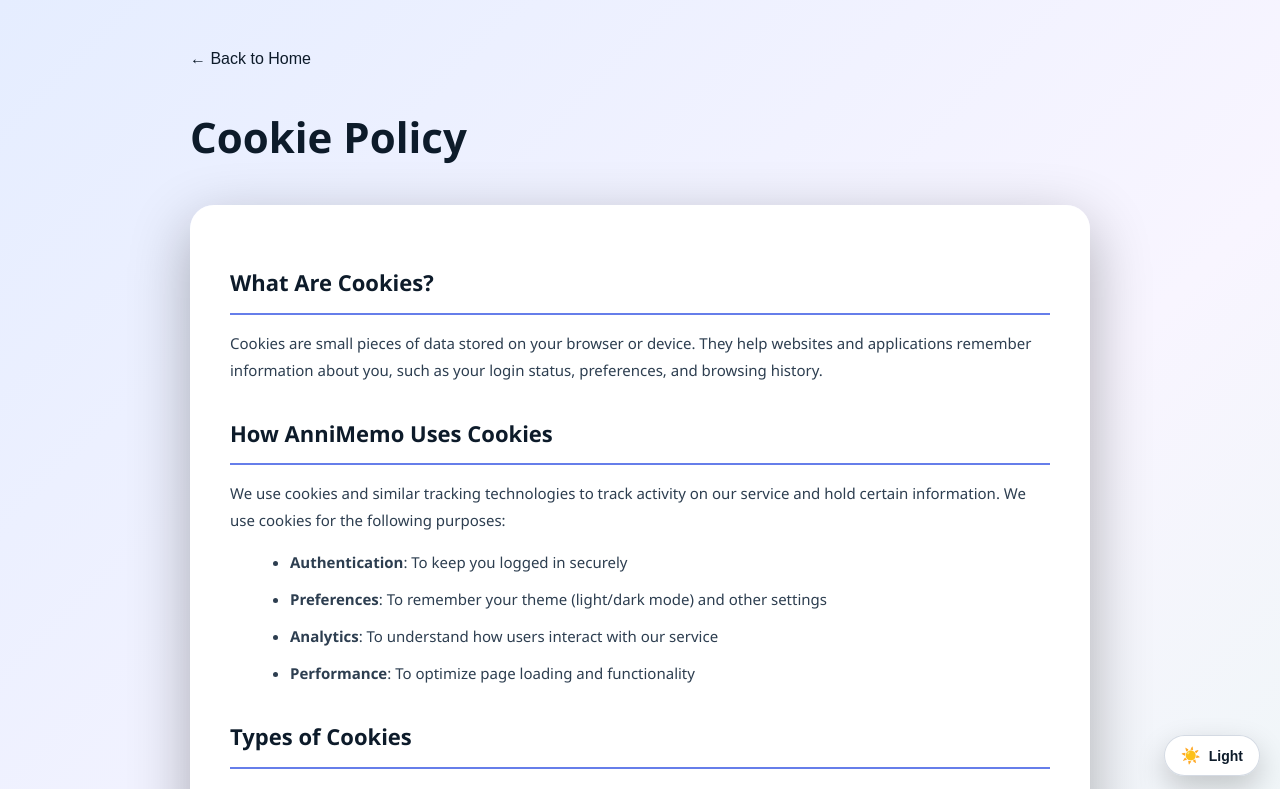
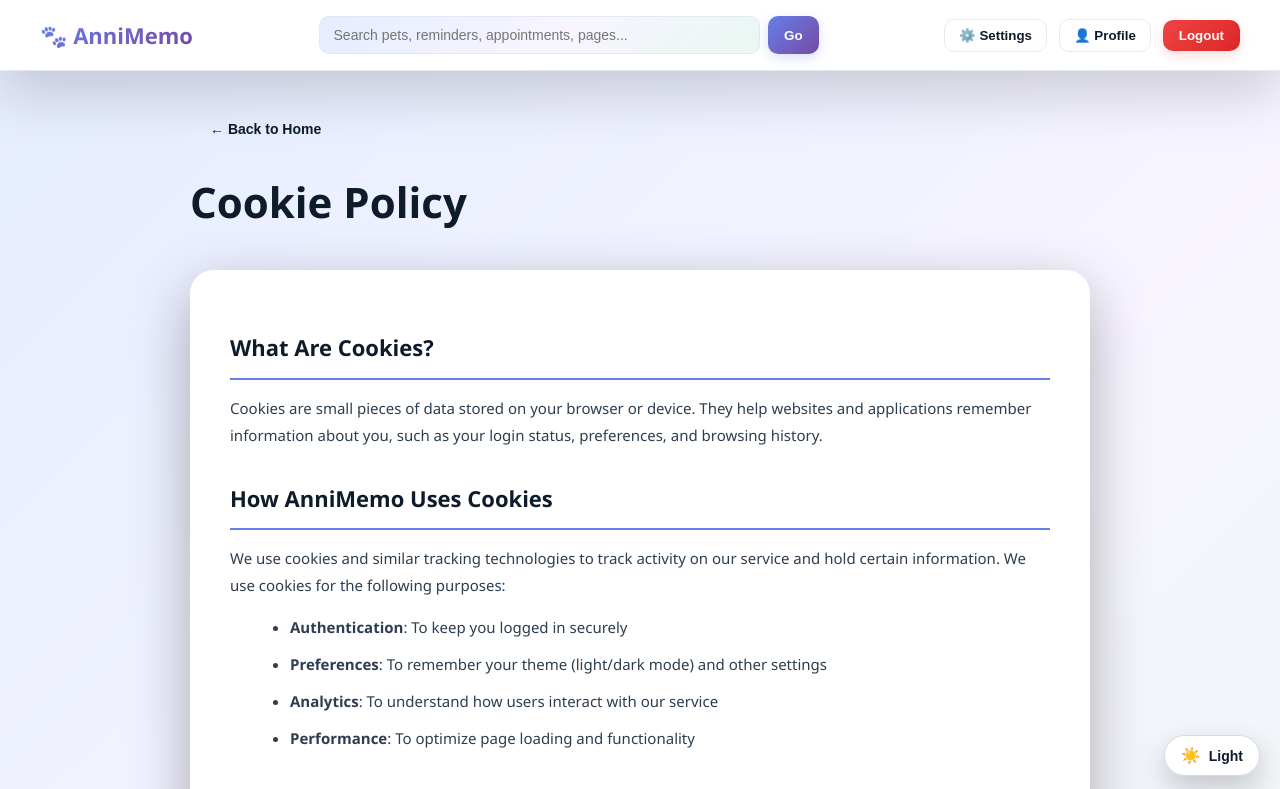
Before and after one commit to ydrik/IT342-Racaza-AnniMemo, a React (Create React App) app in the folder web/: page /cookies in a window 1280 px wide. Shown: the top 789 px of the page. Built offline with nearby package versions, Linux system fonts and the light colour scheme.

Commit message:
add headers and modify some buttons in multiple pages

```diff
--- a/web/src/components/CookiesPage.js
+++ b/web/src/components/CookiesPage.js
@@ -1,5 +1,6 @@
 import React, { useEffect } from 'react';
 import { useNavigate } from 'react-router-dom';
+import Header from './Header';
 
 const CookiesPage = () => {
     const navigate = useNavigate();
@@ -17,12 +18,12 @@
         pageContainer: {
             minHeight: '100vh',
             background: 'var(--app-bg)',
-            padding: '40px 20px',
             fontFamily: "'Segoe UI', Tahoma, Geneva, Verdana, sans-serif"
         },
         container: {
             maxWidth: '900px',
-            margin: '0 auto'
+            margin: '0 auto',
+            padding: '40px 20px'
         },
         header: {
             marginBottom: '40px'
@@ -31,11 +32,14 @@
             backgroundColor: 'transparent',
             border: 'none',
             color: 'var(--text-primary)',
-            fontSize: '16px',
+            fontSize: '14px',
             cursor: 'pointer',
-            padding: '10px 0',
-            fontWeight: '500',
-            marginBottom: '20px'
+            marginBottom: '16px',
+            padding: '10px 20px',
+            fontWeight: '600',
+            borderRadius: '20px',
+            transition: 'all 0.3s ease',
+            display: 'inline-block'
         },
         title: {
             fontSize: '42px',
@@ -83,15 +87,14 @@
 
     return (
         <div style={styles.pageContainer}>
+            <Header />
             <div style={styles.container}>
                 <div style={styles.header}>
                     <button
                         onClick={handleBackClick}
                         style={styles.backButton}
-                        onMouseEnter={(e) => e.target.style.opacity = '0.7'}
-                        onMouseLeave={(e) => e.target.style.opacity = '1'}
                     >
-                        ← Back to Home
+                        {localStorage.getItem('token') ? '← Back to Dashboard' : '← Back to Home'}
                     </button>
                     <h1 style={styles.title}>Cookie Policy</h1>
                 </div>
--- a/web/src/components/PrivacyPage.js
+++ b/web/src/components/PrivacyPage.js
@@ -1,5 +1,6 @@
 import React, { useEffect } from 'react';
 import { useNavigate } from 'react-router-dom';
+import Header from './Header';
 
 const PrivacyPage = () => {
     const navigate = useNavigate();
@@ -17,12 +18,12 @@
         pageContainer: {
             minHeight: '100vh',
             background: 'var(--app-bg)',
-            padding: '40px 20px',
             fontFamily: "'Segoe UI', Tahoma, Geneva, Verdana, sans-serif"
         },
         container: {
             maxWidth: '900px',
-            margin: '0 auto'
+            margin: '0 auto',
+            padding: '40px 20px'
         },
         header: {
             marginBottom: '40px'
@@ -31,11 +32,14 @@
             backgroundColor: 'transparent',
             border: 'none',
             color: 'var(--text-primary)',
-            fontSize: '16px',
+            fontSize: '14px',
             cursor: 'pointer',
-            padding: '10px 0',
-            fontWeight: '500',
-            marginBottom: '20px'
+            marginBottom: '16px',
+            padding: '10px 20px',
+            fontWeight: '600',
+            borderRadius: '20px',
+            transition: 'all 0.3s ease',
+            display: 'inline-block'
         },
         title: {
             fontSize: '42px',
@@ -83,15 +87,14 @@
 
     return (
         <div style={styles.pageContainer}>
+            <Header />
             <div style={styles.container}>
                 <div style={styles.header}>
                     <button
                         onClick={handleBackClick}
                         style={styles.backButton}
-                        onMouseEnter={(e) => e.target.style.opacity = '0.7'}
-                        onMouseLeave={(e) => e.target.style.opacity = '1'}
                     >
-                        ← Back to Home
+                        {localStorage.getItem('token') ? '← Back to Dashboard' : '← Back to Home'}
                     </button>
                     <h1 style={styles.title}>Privacy Policy</h1>
                 </div>
--- a/web/src/components/SupportPage.js
+++ b/web/src/components/SupportPage.js
@@ -1,5 +1,6 @@
 import React, { useEffect } from 'react';
 import { useNavigate } from 'react-router-dom';
+import Header from './Header';
 
 const SupportPage = () => {
     const navigate = useNavigate();
@@ -17,12 +18,12 @@
         pageContainer: {
             minHeight: '100vh',
             background: 'var(--app-bg)',
-            padding: '40px 20px',
             fontFamily: "'Segoe UI', Tahoma, Geneva, Verdana, sans-serif"
         },
         container: {
             maxWidth: '900px',
-            margin: '0 auto'
+            margin: '0 auto',
+            padding: '40px 20px'
         },
         header: {
             marginBottom: '40px'
@@ -31,11 +32,14 @@
             backgroundColor: 'transparent',
             border: 'none',
             color: 'var(--text-primary)',
-            fontSize: '16px',
+            fontSize: '14px',
             cursor: 'pointer',
-            padding: '10px 0',
-            fontWeight: '500',
-            marginBottom: '20px'
+            marginBottom: '16px',
+            padding: '10px 20px',
+            fontWeight: '600',
+            borderRadius: '20px',
+            transition: 'all 0.3s ease',
+            display: 'inline-block'
         },
         title: {
             fontSize: '42px',
@@ -108,15 +112,14 @@
 
     return (
         <div style={styles.pageContainer}>
+            <Header />
             <div style={styles.container}>
                 <div style={styles.header}>
                     <button
                         onClick={handleBackClick}
                         style={styles.backButton}
-                        onMouseEnter={(e) => e.target.style.opacity = '0.7'}
-                        onMouseLeave={(e) => e.target.style.opacity = '1'}
                     >
-                        ← Back to Home
+                        {localStorage.getItem('token') ? '← Back to Dashboard' : '← Back to Home'}
                     </button>
                     <h1 style={styles.title}>Support Center</h1>
                     <p style={styles.subtitle}>We're here to help. Get answers and support for AnniMemo.</p>
--- a/web/src/components/TermsPage.js
+++ b/web/src/components/TermsPage.js
@@ -1,5 +1,6 @@
 import React, { useEffect } from 'react';
 import { useNavigate } from 'react-router-dom';
+import Header from './Header';
 
 const TermsPage = () => {
     const navigate = useNavigate();
@@ -17,12 +18,12 @@
         pageContainer: {
             minHeight: '100vh',
             background: 'var(--app-bg)',
-            padding: '40px 20px',
             fontFamily: "'Segoe UI', Tahoma, Geneva, Verdana, sans-serif"
         },
         container: {
             maxWidth: '900px',
-            margin: '0 auto'
+            margin: '0 auto',
+            padding: '40px 20px'
         },
         header: {
             marginBottom: '40px'
@@ -31,11 +32,14 @@
             backgroundColor: 'transparent',
             border: 'none',
             color: 'var(--text-primary)',
-            fontSize: '16px',
+            fontSize: '14px',
             cursor: 'pointer',
-            padding: '10px 0',
-            fontWeight: '500',
-            marginBottom: '20px'
+            marginBottom: '16px',
+            padding: '10px 20px',
+            fontWeight: '600',
+            borderRadius: '20px',
+            transition: 'all 0.3s ease',
+            display: 'inline-block'
         },
         title: {
             fontSize: '42px',
@@ -83,15 +87,14 @@
 
     return (
         <div style={styles.pageContainer}>
+            <Header />
             <div style={styles.container}>
                 <div style={styles.header}>
                     <button
                         onClick={handleBackClick}
                         style={styles.backButton}
-                        onMouseEnter={(e) => e.target.style.opacity = '0.7'}
-                        onMouseLeave={(e) => e.target.style.opacity = '1'}
                     >
-                        ← Back to Home
+                        {localStorage.getItem('token') ? '← Back to Dashboard' : '← Back to Home'}
                     </button>
                     <h1 style={styles.title}>Terms of Service</h1>
                 </div>
```
